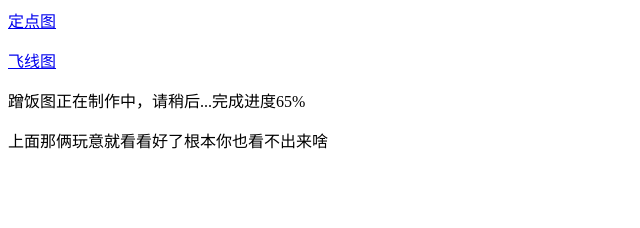
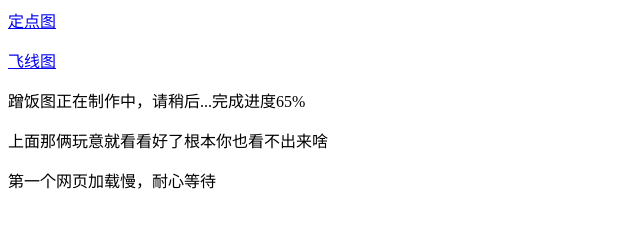
Before and after one commit to Joey0609/scz2314.github.io, a plain HTML site: page index.html in a window 1280 px wide. Shown: the whole page, without its empty margins (0-640 px from the left). Drawn offline with Linux system fonts and the light colour scheme.

Commit message:
Update index.html

```diff
--- a/index.html
+++ b/index.html
@@ -10,4 +10,5 @@
 <p><a href="/scz2314.github.io/w2/china_lines.html">飞线图</a> </p>
 <p>蹭饭图正在制作中，请稍后...完成进度65%</p>
 <p>上面那俩玩意就看看好了根本你也看不出来啥</p>
+<p>第一个网页加载慢，耐心等待</p>
 </body><div id="qk-ext-root" class="wSsllC9wCXlJ1wygj1YQ"></div></html>
```
